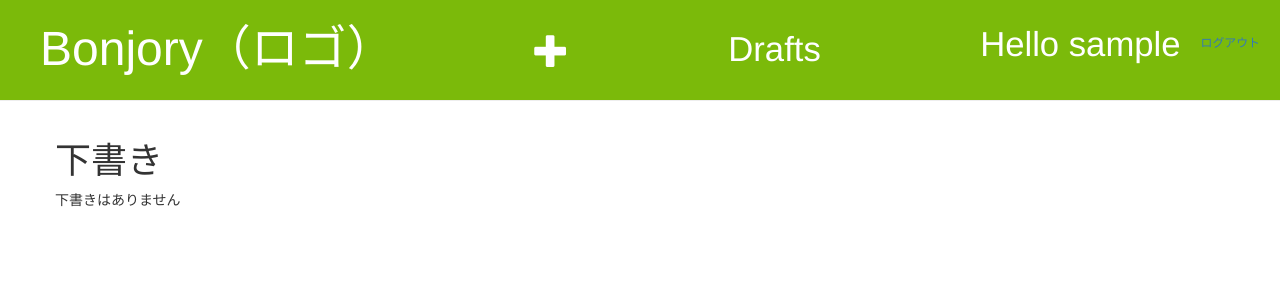
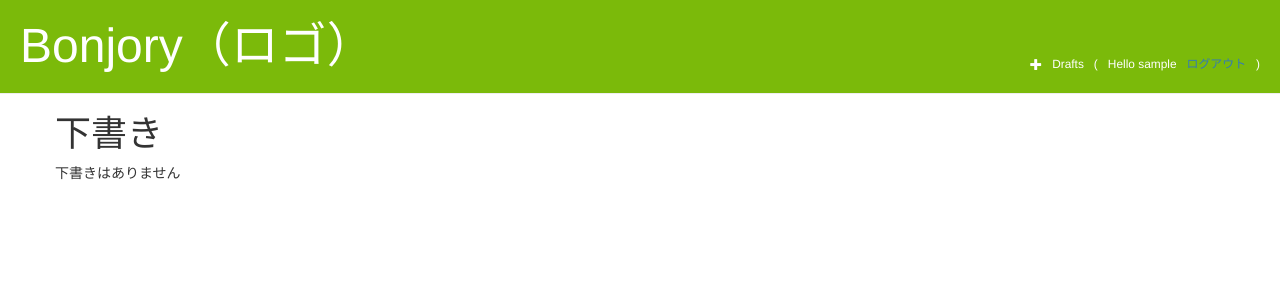
Before and after one commit to klzusan/bonjory_web, a Django app: page /drafts/ in a window 1280 px wide. Shown: the top 300 px of the page. Run offline with Django 5.2, Linux system fonts and the light colour scheme; the visitor is signed in with stand-in values (Sample User, id 1); data that the repository does not hold is empty; some libraries are stand-ins or nearby versions.

Commit message:
cssの修正

```diff
--- a/dl_package/static/css/dl_package.css
+++ b/dl_package/static/css/dl_package.css
@@ -1,18 +1,13 @@
 /* green: #7bba0a */
 
+/* start of header settings */
 .page-header {
     display: flex;
+    margin-top: 0;
+    margin-bottom: 0;
     align-items: center;
-    justify-content: space-between;
-
     background-color: #7bba0a;
-    margin-top: 0;
-    padding: 20px 20px 20px 40px;
-}
-
-.page-header small {
-    display: flex;
-    align-items: center;
+    padding: 20px 20px 20px 20px;
 }
 
 .page-header h1, .page-header h1 a, .page-header h1 a:active {
@@ -21,6 +16,26 @@
     text-decoration: none;
     margin: 0;
 }
+
+.page-header p, .page-header form {
+    margin-top: 0;
+    margin-bottom: 0;
+}
+
+.page-header small {
+    display: flex;
+    align-items: center;
+    gap: 10px;
+    margin-left: auto;
+    margin-top: auto;
+}
+
+.top-menu, .top-menu:hover, .top-menu:visited {
+    display: flex;
+    color: #ffffff;
+}
+
+/* end of header settings */
 
 .content {
     margin-left: 40px;
@@ -38,13 +53,6 @@
     width: 100%;
 }
 
-.top-menu, .top-menu:hover, .top-menu:visited {
-    color: #ffffff;
-    float: right;
-    font-size: 26pt;
-    margin-right: 20px;
-}
-
 .post {
     margin-bottom: 70px;
 }
@@ -57,8 +65,20 @@
     font-weight: bold;
 }
 
-.detail-top {
+/* start of matsu_fes page's style */
+.matsu_fes {
     display: flex;
-    align-items: center;
-    gap: 10px;
+    padding:0;
+    margin:0;
+    height: 100vh;
+    width: 100vw;
+    /* width: 100vw; */
+    /* justify-content: center;
+    align-items: center; */
 }
+
+.matsu_fes h1{
+    margin: 0;
+}
+
+/* end of matsu_fes page's style */
--- a/dl_package/templates/dl_package/base.html
+++ b/dl_package/templates/dl_package/base.html
@@ -11,21 +11,31 @@
 <body>
     <div class="page-header">
         <h1><a href="/">Bonjory（ロゴ）</a></h1>
+
             {% if user.is_authenticated %}
+
+                <small>
                     <a href="{% url 'verPost_new' %}" class="top-menu"><span class="glyphicon glyphicon-plus"></span></a>
                     <a href="{% url 'verPost_draft_list' %}" class="top-menu">Drafts</span></a>
-            <small>
+                    <p class="top-menu">(</p>
                     <p class="top-menu">Hello {{ user.username }} </p>
-                <form id="logout-form" method="POST" action="{% url 'logout' %}">
+                    <form class="top-menu" id="logout-form" method="POST" action="{% url 'logout' %}">
                         {% csrf_token %}
                         <a href="#" id="logout-link">ログアウト</a>
                     </form>
+                    <p class="top-menu">)</p>
                 </small>
             {% else %}
                 <a href="{% url 'login' %}" class="top-menu"><span class="glyphicon glyphicon-lock"></span></a>
             {% endif %}
+
+
     </div>
+    {% if matsu_fes_page %}
+        <div class="matsu_fes container">
+    {% else %}
         <div class="content container">
+    {% endif %}
             <div class="row">
                 <div class="col-md-8">
                     {% block content %}
--- /dev/null
+++ b/dl_package/templates/dl_package/matsu_fes.html
@@ -0,0 +1,5 @@
+{% extends 'dl_package/base.html' %}
+
+{% block content %}
+    <!-- <h1>いい感じのロゴ画像</h1> -->
+{% endblock %}
--- a/dl_package/urls.py
+++ b/dl_package/urls.py
@@ -10,4 +10,5 @@ urlpatterns = [
     path('post/<int:pk>/remove/', views.verPost_remove, name='post_remove'),
     path('post/<int:pk>/publish/', views.verPost_publish, name='verPost_publish'),
     path('download/', views.download_file, name="download_file"),
+    path('matsu_fes/', views.matsu_fes, name="matsu_fes"),
 ]
--- a/dl_package/views.py
+++ b/dl_package/views.py
@@ -8,6 +8,14 @@ from django.http import FileResponse, Http404
 import os
 
 # Create your views here.
+def matsu_fes(request):
+    latest_post = verPost.objects.filter(published_date__lte=timezone.now()).order_by('-published_date').first()
+    context = {
+        'latest_post': latest_post,
+        'matsu_fes_page': True,
+    }
+    return render(request, 'dl_package/matsu_fes.html', context)
+
 def verPost_list(request):
     posts = verPost.objects.filter(published_date__lte=timezone.now()).order_by('-published_date')
     return render(request, 'dl_package/verPost_list.html', {'posts': posts})
```
Lines whose indentation alone changed are shown as unchanged.
